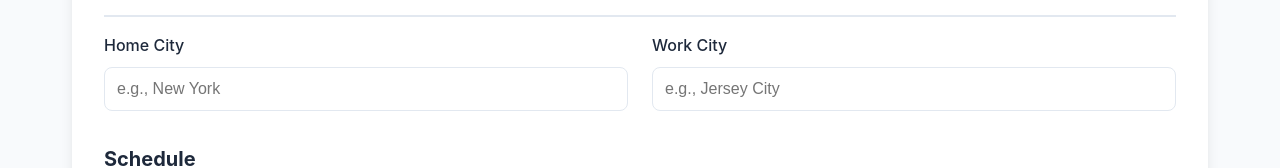
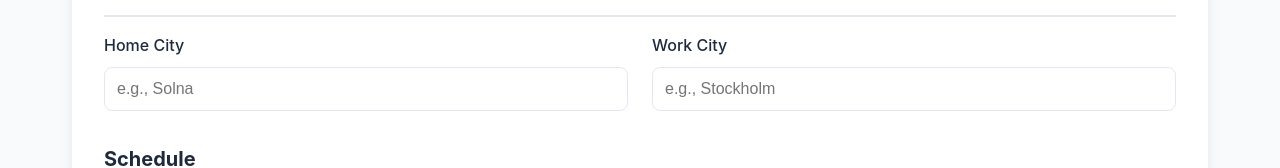
Before and after one commit to ispeakfishlanguage/wore, a React (Vite) app in the folder frontend/: page / in a window 1280 px wide. Shown: the part 313-481 px from the top of the page. Built offline with nearby package versions, Linux system fonts and the light colour scheme.

Commit message:
Update city placeholders to Swedish cities
Change placeholder examples from New York/Jersey City to Solna/Stockholm
to better reflect the target Swedish user base.

```diff
--- a/frontend/src/components/WeatherForm.jsx
+++ b/frontend/src/components/WeatherForm.jsx
@@ -46,7 +46,7 @@ function WeatherForm({ onSubmit, loading }) {
               name="home_city"
               value={formData.home_city}
               onChange={handleChange}
-              placeholder="e.g., New York"
+              placeholder="e.g., Solna"
               required
               disabled={loading}
             />
@@ -60,7 +60,7 @@ function WeatherForm({ onSubmit, loading }) {
               name="work_city"
               value={formData.work_city}
               onChange={handleChange}
-              placeholder="e.g., Jersey City"
+              placeholder="e.g., Stockholm"
               required
               disabled={loading}
             />
```
